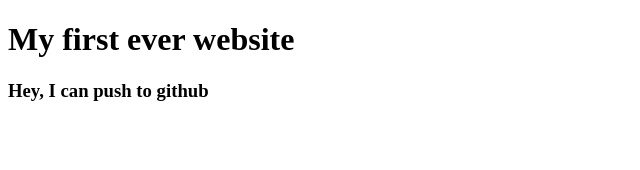
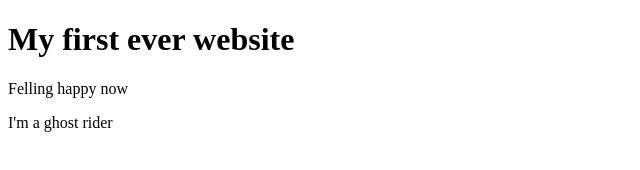
Before and after one commit to sohanur28/my-first-website, a plain HTML site: page index.html in a window 1280 px wide. Shown: the whole page, without its empty margins (0-640 px from the left). Drawn offline with Linux system fonts and the light colour scheme.

Commit message:
ghost rider

```diff
--- a/index.html
+++ b/index.html
@@ -8,6 +8,7 @@
 </head>
 <body>
     <h1>My first ever website</h1>
-    <h3>Hey, I can push to github</h3>
+    <p>Felling happy now</p>
+    <p>I'm a ghost rider</p>
 </body>
 </html>
```
